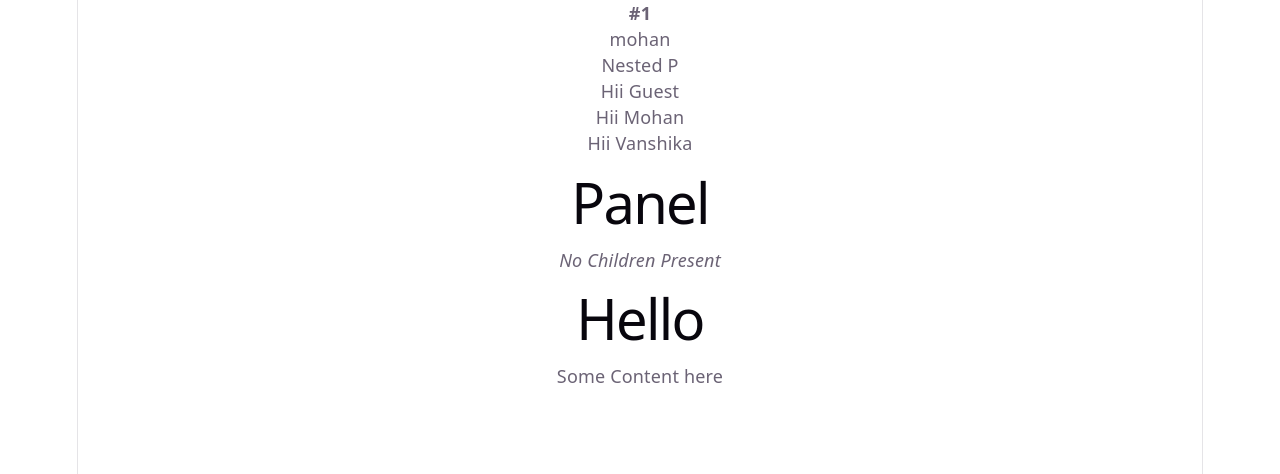
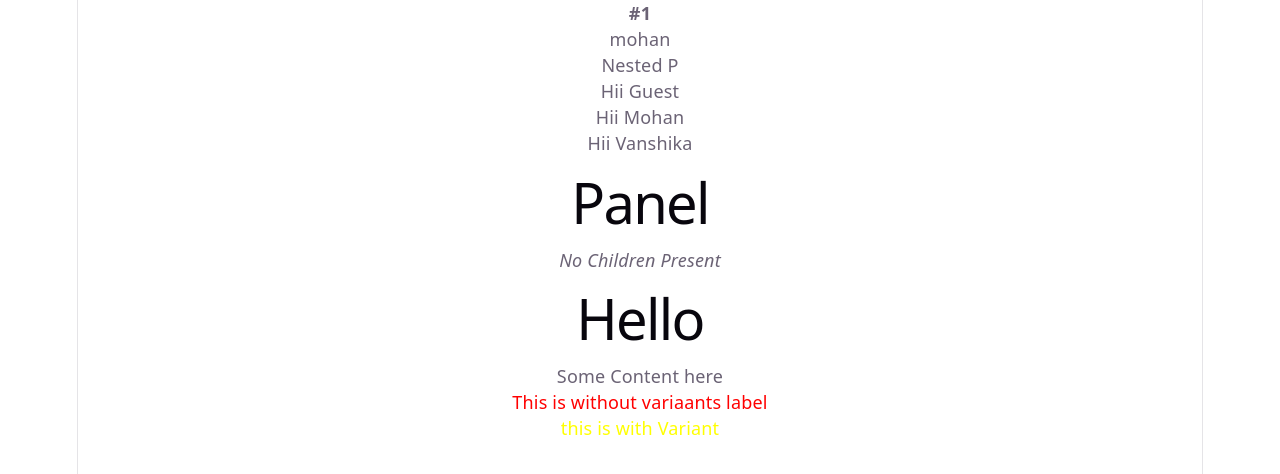
Before and after one commit to Mohan-0001/backend-engineering, a React (Vite) app in the folder React_TypeScript_Learning/: page / in a window 1280 px wide. Shown: the top 474 px of the page. Built offline with nearby package versions, Linux system fonts and the light colour scheme.

Commit message:
learn: create Badge component with TypeScript 'as const' and Record types

```diff
--- a/React_TypeScript_Learning/src/App.tsx
+++ b/React_TypeScript_Learning/src/App.tsx
@@ -1,6 +1,7 @@
 import { UserCard } from "./components/01.Required_Optioonal_Props"
 import { GreetA, GreetB } from "./components/02.DefaultProps"
 import { Panel, RequiredChildrenPanel } from "./components/03.ChildrenReactNode"
+import { Badge } from "./components/04.AsConstVariables"
 
 function App() {
   return (
@@ -19,6 +20,9 @@ function App() {
       <RequiredChildrenPanel title="Hello">
         Some Content here
       </RequiredChildrenPanel>
+
+      <Badge lable="This is without variaants label"/>
+      <Badge lable="this is with Variant" variant="secondary"/>
     </>
   )
 }
--- /dev/null
+++ b/React_TypeScript_Learning/src/components/04.AsConstVariables.tsx
@@ -0,0 +1,26 @@
+import React from "react";
+
+const VARIANTS = ["primary", "secondary", "ghost"] as const;
+
+type Variant = (typeof VARIANTS)[number];
+
+type BadgeProps = {
+    lable: string,
+    variant?: Variant
+}
+
+export function Badge({lable, variant = "primary"}: BadgeProps){
+    const styles : Record<Variant, React.CSSProperties> = {
+        primary: {
+            color: "red"
+        },
+        "secondary": {
+            color: "yellow"
+        },
+        "ghost": {
+            color: "black"
+        }
+    }
+
+    return <span style={styles[variant]}>{lable}</span>
+}
```
